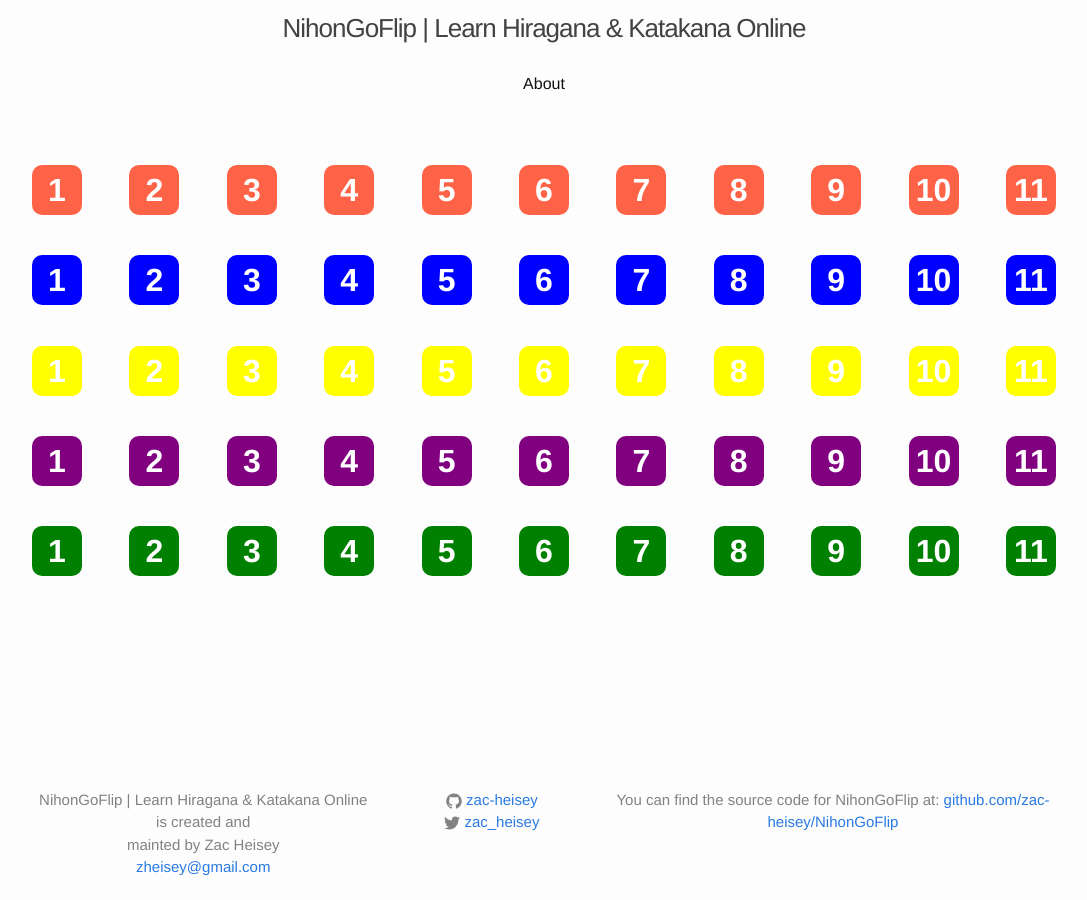
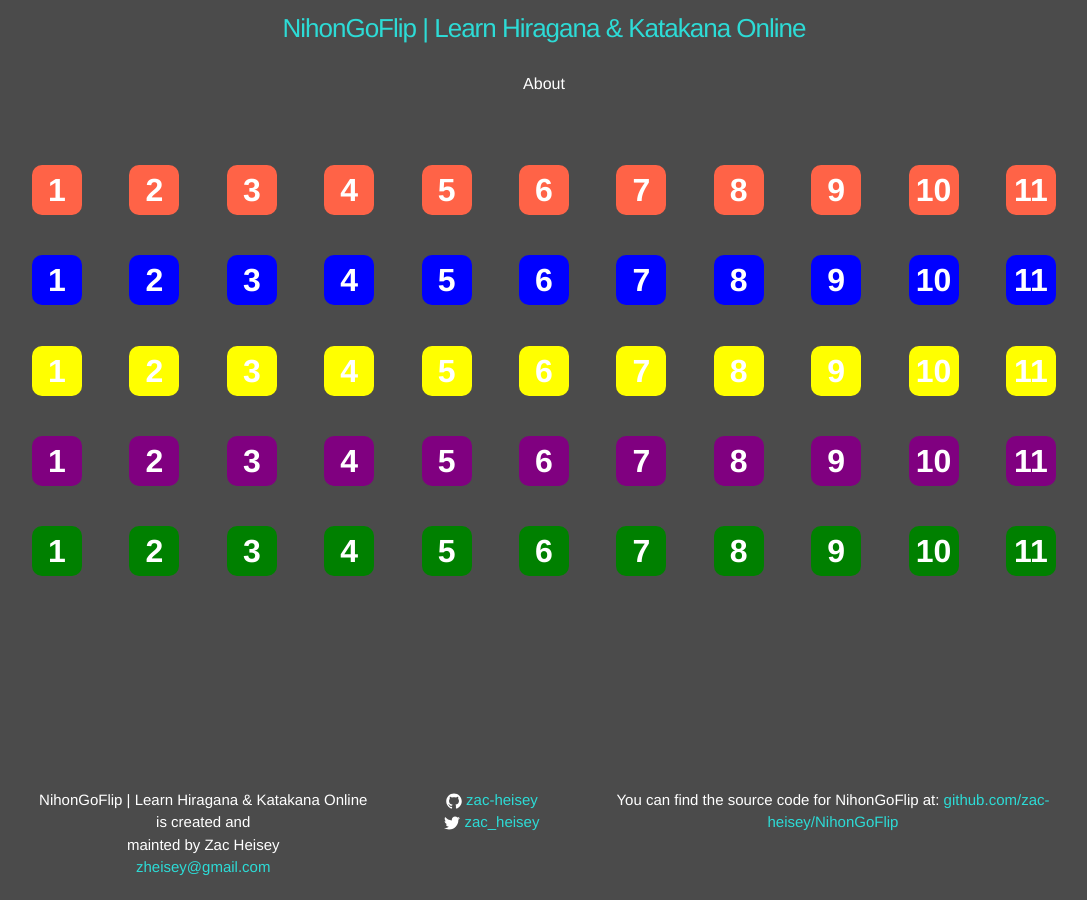
Before and after one commit to zac-heisey/NihonGoFlip, a Jekyll site: the page built from index.html, in a window 1280 px wide. Shown: the whole page, without its empty margins (96-1183 px from the left). Built offline with Jekyll 4.4.1, drawn with Linux system fonts in a browser that asks for light colours.

Commit message:
update sass/css styling for text, links, etc. to match Sketch file color scheme

```diff
--- a/_sass/_base.scss
+++ b/_sass/_base.scss
@@ -94,13 +94,8 @@
     color: $brand-color;
     text-decoration: none;
 
-    &:visited {
-        color: darken($brand-color, 15%);
-    }
-
     &:hover {
         color: $text-color;
-        text-decoration: underline;
     }
 }
 
@@ -110,8 +105,8 @@
  * Blockquotes
  */
 blockquote {
-    color: $grey-color;
-    border-left: 4px solid $grey-color-light;
+    color: $brand-color;
+    border-left: 4px solid $brand-color-light;
     padding-left: $spacing-unit / 2;
     font-size: 18px;
     letter-spacing: -1px;
@@ -130,7 +125,7 @@
 pre,
 code {
     font-size: 15px;
-    border: 1px solid $grey-color-light;
+    border: 1px solid $brand-color-light;
     border-radius: 3px;
     background-color: #eef;
 }
@@ -199,7 +194,7 @@
         vertical-align: middle;
 
         path {
-            fill: $grey-color;
+            fill: $text-color;
         }
     }
 }
--- a/_sass/_layout.scss
+++ b/_sass/_layout.scss
@@ -9,16 +9,12 @@
 }
 
 .site-title {
+    color: $brand-color;
     font-size: 26px;
     font-weight: 300;
     line-height: 56px;
     letter-spacing: -1px;
     margin-bottom: 0;
-
-    &,
-    &:visited {
-        color: $grey-color-dark;
-    }
 }
 
 .site-nav {
@@ -43,8 +39,6 @@
         top: 9px;
         right: $spacing-unit / 2;
         background-color: $background-color;
-        border: 1px solid $grey-color-light;
-        border-radius: 5px;
         text-align: right;
 
         .menu-icon {
@@ -61,7 +55,7 @@
                 height: 15px;
 
                 path {
-                    fill: $grey-color-dark;
+                    fill: $brand-color;
                 }
             }
         }
@@ -117,7 +111,6 @@
 
 .footer-col-wrapper {
     font-size: 15px;
-    color: $grey-color;
     margin-left: -$spacing-unit / 2;
     display: flex;
     justify-content: space-between;
@@ -194,7 +187,7 @@
 
 .post-meta {
     font-size: $small-font-size;
-    color: $grey-color;
+    color: $brand-color;
 }
 
 .post-link {
--- a/css/main.scss
+++ b/css/main.scss
@@ -14,13 +14,11 @@
 
 $spacing-unit:     5%;
 
-$text-color:       #111;
-$background-color: #fdfdfd;
-$brand-color:      #2a7ae2;
-
-$grey-color:       #828282;
-$grey-color-light: lighten($grey-color, 40%);
-$grey-color-dark:  darken($grey-color, 25%);
+$text-color:       #fff;
+$background-color: #4b4b4b;
+$brand-color:      #2ddbd6;
+$brand-color-light: lighten($brand-color, 40%);
+$brand-color-dark:  darken($brand-color, 25%);
 
 // Width of the content area
 $content-width:    100%;
```
